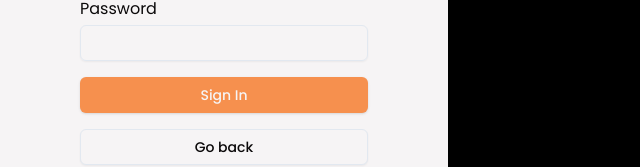
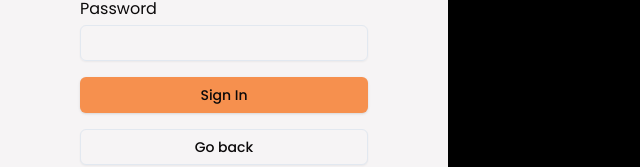
Before and after one commit to sdevmarc/uapsa-upd, a React (Vite) app in the folder client/: page /signin in a window 1280 px wide. Shown: the part 391-558 px from the top of the page, without its empty margins (0-640 px from the left). Built offline with nearby package versions, Linux system fonts and the light colour scheme.

Commit message:
refactor: Update button variant styles in button.tsx

```diff
--- a/client/src/components/ui/button.tsx
+++ b/client/src/components/ui/button.tsx
@@ -10,7 +10,7 @@ const buttonVariants = cva(
         variants: {
             variant: {
                 default:
-                    "bg-accent text-primary-foreground shadow hover:bg-muted",
+                    "bg-accent text-primary shadow hover:bg-muted",
                 destructive:
                     "bg-destructive text-destructive-foreground shadow-sm hover:bg-destructive/90",
                 outline:
```
